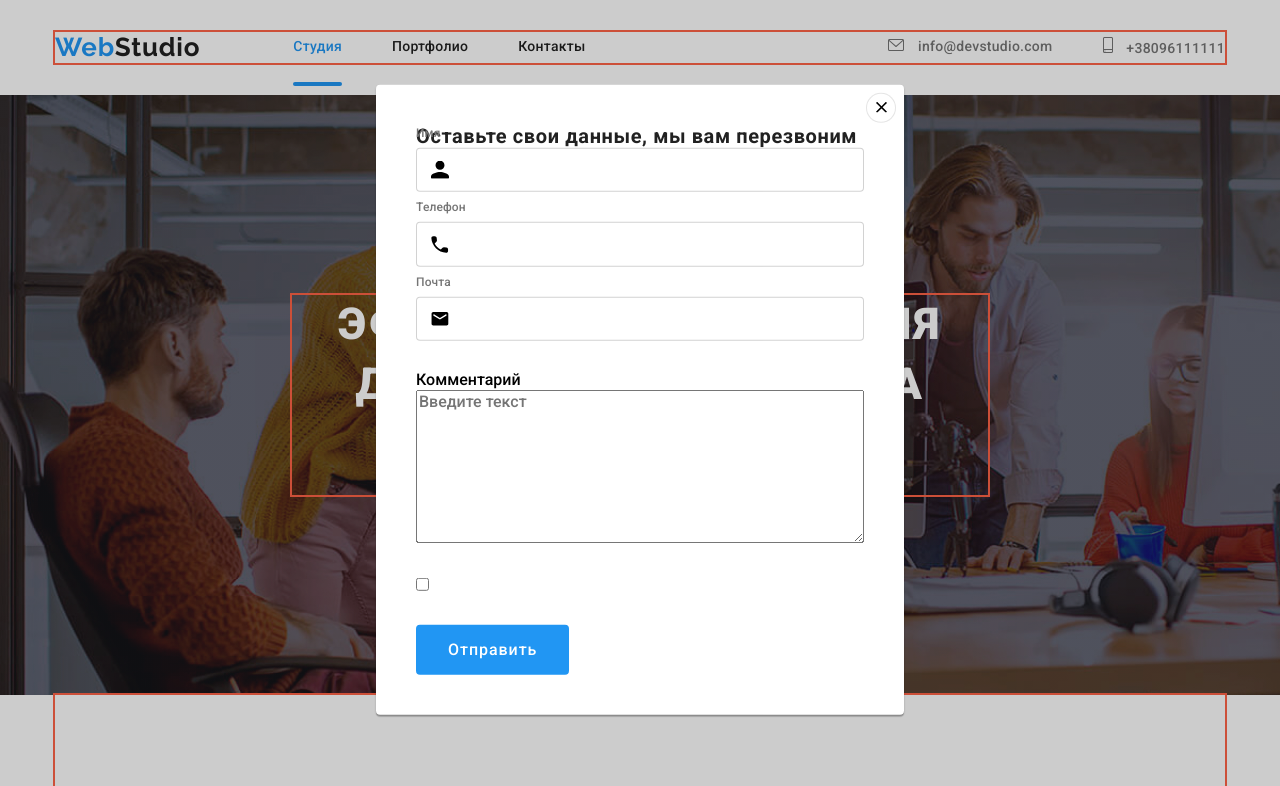
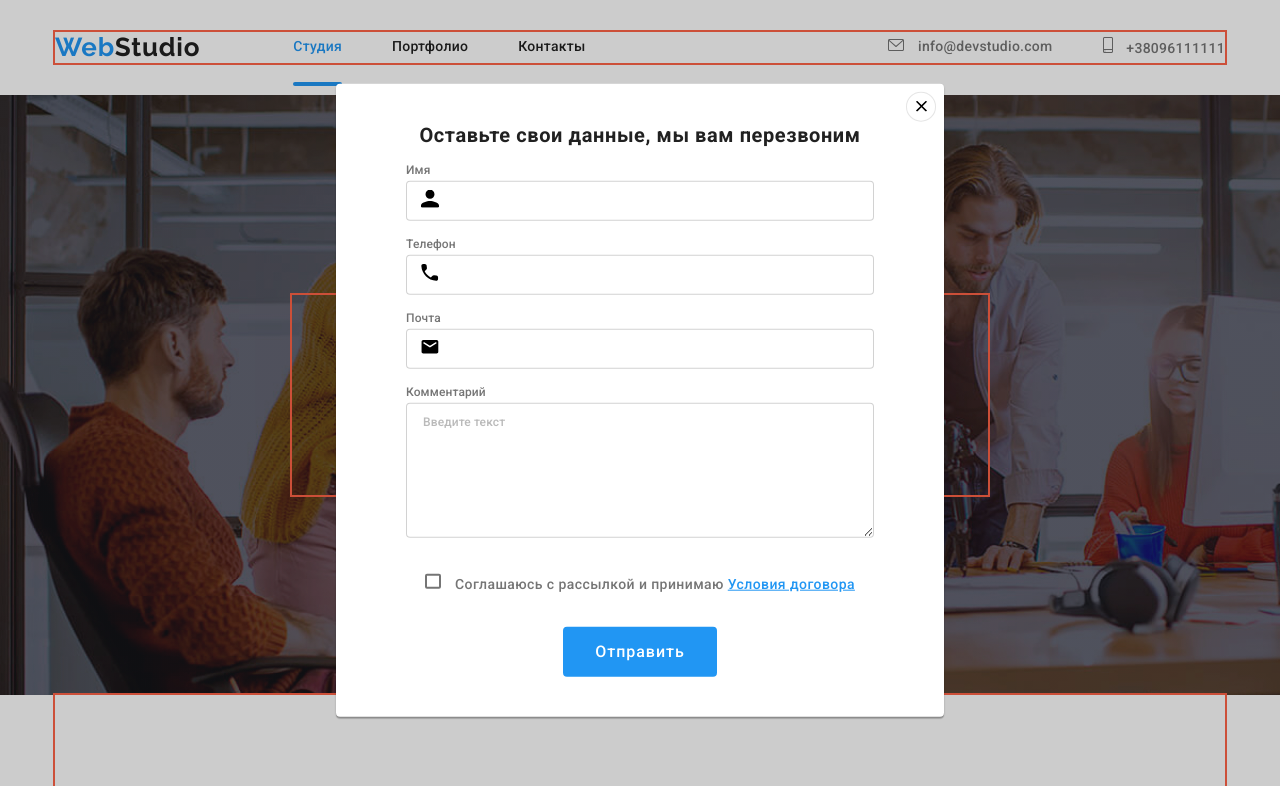
Before and after one commit to zurab5550/goit-markup-hw-06, a plain HTML site: page index.html in a window 1280 px wide. Both pictures are taken after a click on the button "Заказать услугу". Shown: the top 786 px of the page. Drawn offline with nearby package versions, Linux system fonts and the light colour scheme.

Commit message:
already made hw-6

```diff
--- a/index.html
+++ b/index.html
@@ -117,9 +117,9 @@
                 </label>
 
                 <label class="modal-label"
-                  >Комментарий
+                  ><span class="modal-label-text">Комментарий</span>
                   <textarea
-                    class="modal-textarea"
+                    class="modal-form-field modal-textarea"
                     name="comment"
                     id="comment"
                     rows="8"
@@ -127,10 +127,14 @@
                   ></textarea>
                 </label>
                 <label class="modal-checkbox">
-                  <input type="checkbox" name="policy" id="policy" />
+                  <input type="checkbox" class="checkbox-icon visually-hidden" name="policy" id="policy" />
+                  <span class="modal-policy-checkbox"></span>
+                  <span class="modal-policy-title"
+                    >Соглашаюсь с рассылкой и принимаю <a href="" class="modal-policy-accent"> Условия договора</a>
+                  </span>
                 </label>
               </form>
-              <button type="button" class="button">Отправить</button>
+              <button type="submit" class="button submit-button">Отправить</button>
             </div>
           </div>
         </div>
--- a/sass/main.scss
+++ b/sass/main.scss
@@ -275,6 +275,7 @@ body {
 }
 
 .modal-text-title {
+  display: block;
   font-weight: 700;
   font-size: 20px;
   line-height: 1.15;
@@ -283,14 +284,26 @@ body {
   color: var(--primary-text-color);
 }
 
+.modal-form {
+  min-width: 528px;
+  margin-top: 0%;
+  padding: 30px;
+}
+
 .modal-form-field {
   width: 100%;
+  color: var(--primary-text-color);
   border: 1px solid rgba(33, 33, 33, 0.2);
   box-sizing: border-box;
   border-radius: 4px;
   padding-left: 42px;
   padding-top: 12px;
   padding-bottom: 12px;
+  margin-top: 4px;
+  font-weight: normal;
+  font-size: 12px;
+  line-height: 14px;
+  letter-spacing: 0.01em;
 }
 
 .modal-label {
@@ -301,8 +314,9 @@ body {
 
 .modal-label-text {
   position: absolute;
-  top: -50%;
+  top: 0%;
   left: 0%;
+  transform: translateY(-100%);
   font-weight: 400;
   font-size: 12px;
   line-height: 1.17;
@@ -321,6 +335,88 @@ body {
 
 .modal-textarea {
   width: 100%;
+  padding: 12px 16px;
+  font-weight: 400;
+  font-size: 12px;
+  line-height: 1.14;
+  letter-spacing: 0.01em;
+  color: var(--primary-text-color);
+  border: 1px solid rgba(33, 33, 33, 0.2);
+  border-radius: 4px;
+}
+
+.modal-textarea::placeholder {
+  font-weight: normal;
+  font-size: 12px;
+  line-height: 1.14;
+  letter-spacing: 0.01em;
+  color: rgba(117, 117, 117, 0.5);
+}
+
+.modal-policy-title {
+  align-items: center;
+  font-weight: normal;
+  font-size: 14px;
+  line-height: 1.71;
+  letter-spacing: 0.03em;
+  color: var(--secondary-text-color);
+}
+
+.modal-checkbox {
+  display: block;
+  text-align: center;
+}
+
+.modal-label:focus-within .modal-label-icon,
+.modal-form-field:focus {
+  fill: var(--akcent-color);
+  border-color: var(--akcent-color);
+  outline: none;
+}
+
+.modal-label:hover .modal-label-icon,
+.modal-form-field:hover {
+  fill: var(--akcent-color);
+  border-color: var(--akcent-color);
+  outline: none;
+}
+
+.modal-label-icon {
+  transition: fill var(--duration) var(--timming-function);
+}
+
+.modal-policy-accent {
+  color: var(--akcent-color);
+  text-decoration: underline;
+}
+
+.checkbox-icon {
+  border-color: var(--primary-text-color);
+}
+
+.checkbox-icon:checked {
+  background-image: url(../img/check-modal.svg);
+  background-color: var(--akcent-color);
+}
+
+.button.submit-button {
+  display: block;
+  margin: 0 auto;
+}
+
+.modal-policy-checkbox {
+  display: inline-block;
+  width: 16px;
+  height: 15px;
+  border: 2px solid var(--secondary-text-color);
+  border-radius: 2px;
+  margin-right: 10px;
+}
+.checkbox-icon:checked ~ .modal-policy-checkbox {
+  background-size: contain;
+  background-color: var(--akcent-color);
+  background-image: url(../img/check-modal.svg);
+  border: 2px solid var(--akcent-color);
 }
 
 /* section */
```
Also changed, not shown: css/main.css, css/main.min.css, img/check-modal.svg (added), 2 other files.
